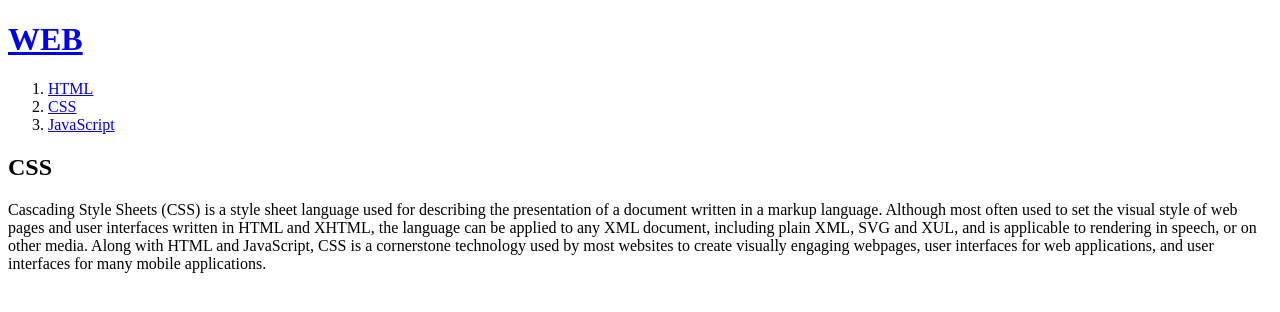
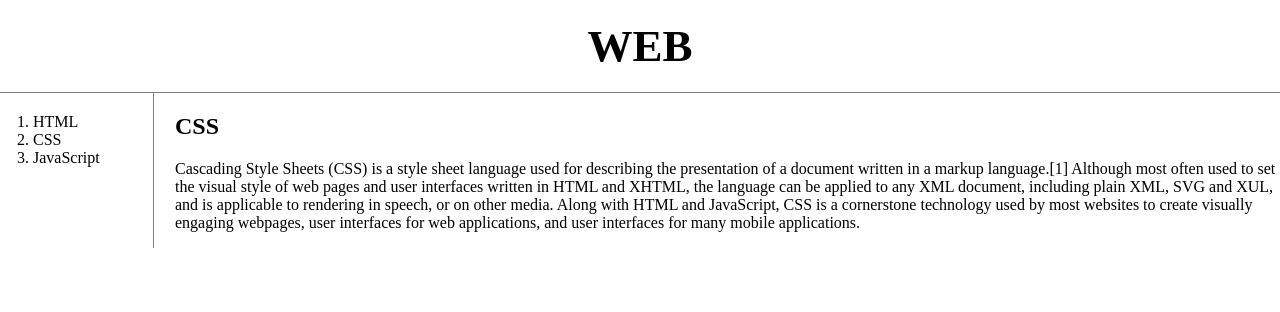
Before and after one commit to MangKyu/MyWebApp, a plain HTML site: page 2.html in a window 1280 px wide. Drawn offline with Linux system fonts and the light colour scheme.

Commit message:
CSS Complete

```diff
--- a/2.html
+++ b/2.html
@@ -1,19 +1,24 @@
 <!doctype html>
 <html>
 <head>
-  <title>WEB1 - CSS</title>
+  <title>WEB - CSS</title>
   <meta charset="utf-8">
+  <link rel="stylesheet" href="./style.css">
 </head>
 <body>
   <h1><a href="index.html">WEB</a></h1>
+  <div id="grid">
     <ol>
       <li><a href="1.html">HTML</a></li>
       <li><a href="2.html">CSS</a></li>
       <li><a href="3.html">JavaScript</a></li>
     </ol>
+    <div id="article">
         <h2>CSS</h2>
         <p>
-    Cascading Style Sheets (CSS) is a style sheet language used for describing the presentation of a document written in a markup language. Although most often used to set the visual style of web pages and user interfaces written in HTML and XHTML, the language can be applied to any XML document, including plain XML, SVG and XUL, and is applicable to rendering in speech, or on other media. Along with HTML and JavaScript, CSS is a cornerstone technology used by most websites to create visually engaging webpages, user interfaces for web applications, and user interfaces for many mobile applications.
+          Cascading Style Sheets (CSS) is a style sheet language used for describing the presentation of a document written in a markup language.[1] Although most often used to set the visual style of web pages and user interfaces written in HTML and XHTML, the language can be applied to any XML document, including plain XML, SVG and XUL, and is applicable to rendering in speech, or on other media. Along with HTML and JavaScript, CSS is a cornerstone technology used by most websites to create visually engaging webpages, user interfaces for web applications, and user interfaces for many mobile applications.
         </p>
+      </div>
+  </div>
   </body>
   </html>
--- /dev/null
+++ b/style.css
@@ -0,0 +1,41 @@
+body{
+  margin:0;
+}
+a {
+  color:black;
+  text-decoration: none;
+}
+h1 {
+  font-size:45px;
+  text-align: center;
+  border-bottom:1px solid gray;
+  margin:0;
+  padding:20px;
+}
+ol{
+  border-right:1px solid gray;
+  width:100px;
+  margin:0;
+  padding:20px;
+}
+#grid{
+  display: grid;
+  grid-template-columns: 150px 1fr;
+}
+#grid ol{
+  padding-left:33px;
+}
+#grid #article{
+  padding-left:25px;
+}
+@media(max-width:800px){
+  #grid{
+    display: block;
+  }
+  ol{
+    border-right:none;
+  }
+  h1 {
+    border-bottom:none;
+  }
+}
```
Also changed, not shown: 1.html (+5 -0 lines), 3.html (+8 -2 lines), index.html (+1 -0 lines). Lines whose indentation alone changed are shown as unchanged.
